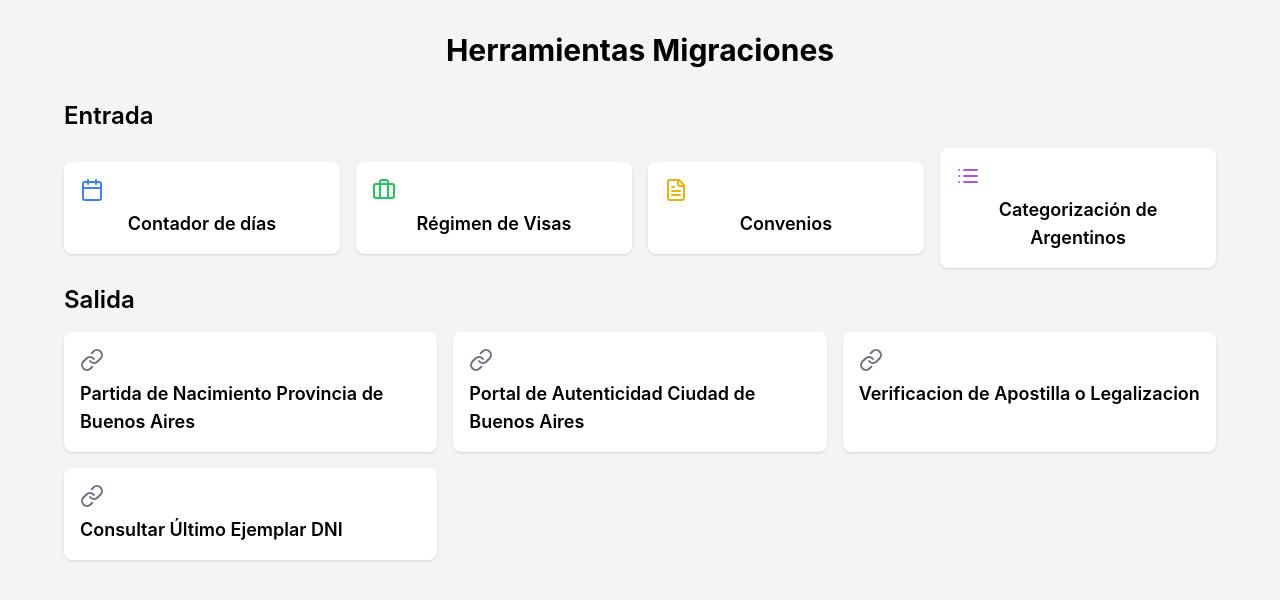
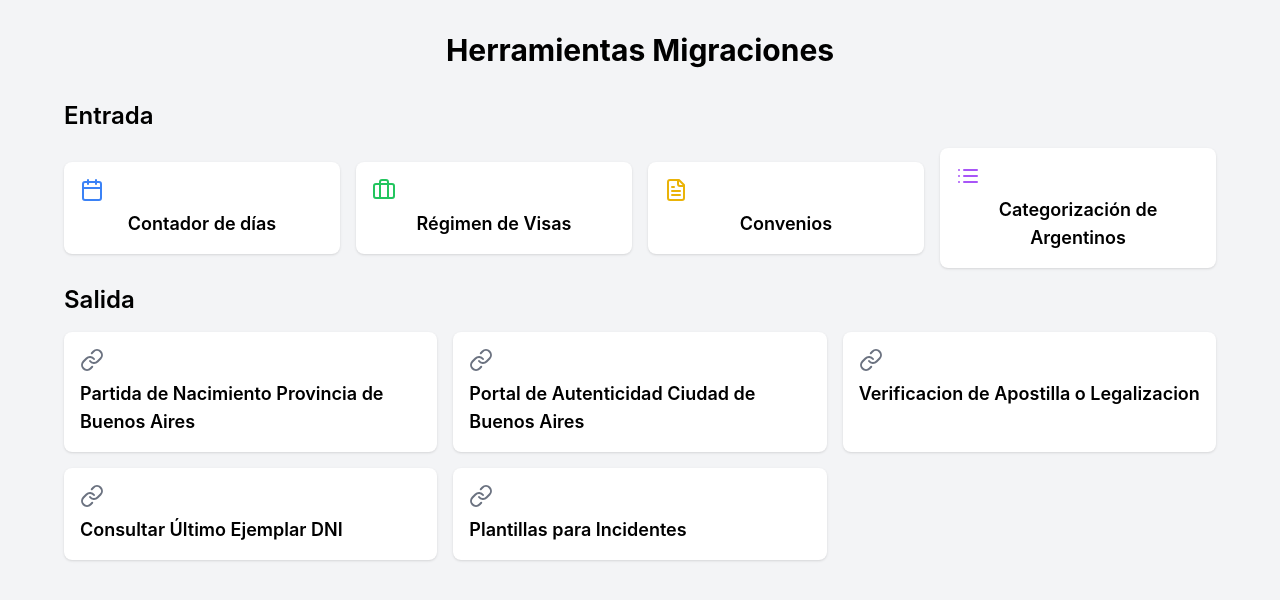
Before and after one commit to axelemanuel23/herramientas-migra, a React (Create React App) app: page / in a window 1280 px wide. Shown: the top 600 px of the page. Built offline with nearby package versions, Linux system fonts and the light colour scheme.

Commit message:
Update App.js
adding a formatted pre responses for incidents

```diff
--- a/src/App.js
+++ b/src/App.js
@@ -752,6 +752,7 @@ const App = () => {
             <OutputCard title="Portal de Autenticidad Ciudad de Buenos Aires" url="https://buenosaires.gob.ar/inicio/portal-autenticidad" />
             <OutputCard title="Verificacion de Apostilla o Legalizacion" url="https://www.argentina.gob.ar/relacionesexterioresyculto/legalizacion-internacional" />
             <OutputCard title="Consultar Último Ejemplar DNI" url="https://tramites.renaper.gob.ar/mi_ejemplar/" />
+            <OutputCard title="Plantillas para Incidentes" url="https://dirnacmigraciones-my.sharepoint.com/:x:/r/personal/aepavon_migraciones_gob_ar/_layouts/15/doc2.aspx?sourcedoc=%7B8F0321F9-EBA2-485E-84C4-DF275D591036%7D&file=Incidentes.xlsx&action=default&mobileredirect=true&DefaultItemOpen=1&ct=1731969760019&wdOrigin=OFFICECOM-WEB.START.REC&cid=53a21026-71ba-4f37-8b37-c7b08d31f407&wdPreviousSessionSrc=HarmonyWeb&wdPreviousSession=49009397-cf38-465f-a55e-d8296ab1f76b/" />
           </div>
         </div>
       </div>
```
